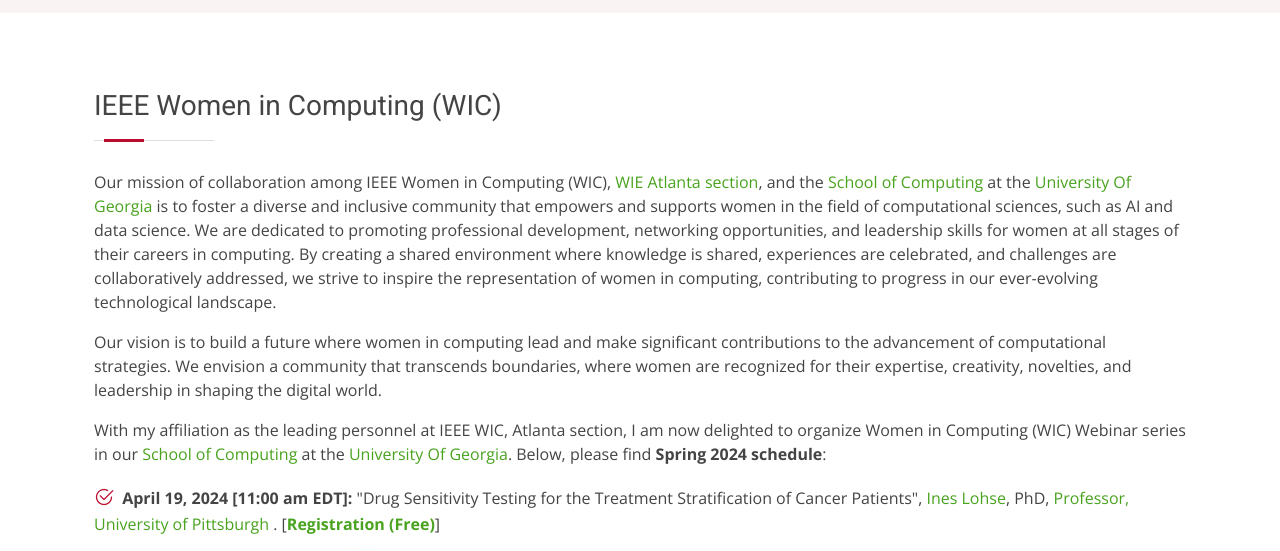
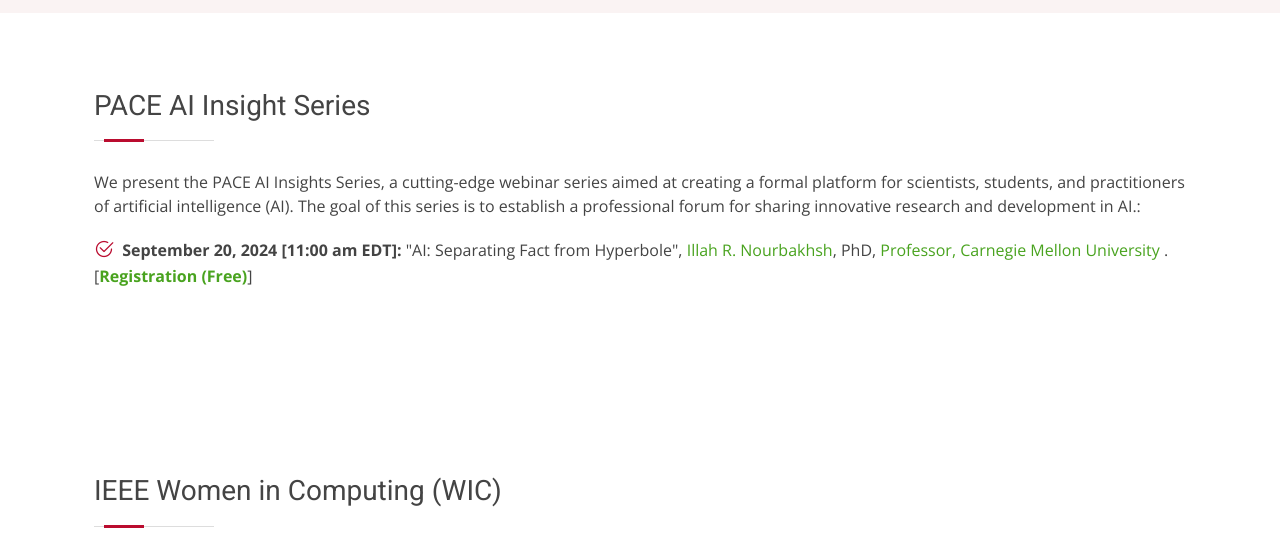
Before and after one commit to amiielab/amiielab.github.io, a plain HTML site: page wic.html in a window 1280 px wide. Shown: the part 196-747 px from the top of the page. Drawn offline with nearby package versions, Linux system fonts and the light colour scheme.

Commit message:
Update wic.html

```diff
--- a/wic.html
+++ b/wic.html
@@ -82,6 +82,37 @@
 
       </div>
     </section><!-- End About Us Section -->
+
+
+
+<!-- ======= About Section ======= -->
+    <section class="about" data-aos="fade-up">
+      <div class="container">
+
+        <div class="row">
+          <div class="col-lg-12 p-4 mt-3 pt-lg-0">
+
+		<div class="section-title pb-2">
+
+	          <h2>PACE AI Insight Series</h2>
+		  </div>
+
+		  <p>We present the PACE AI Insights Series, a cutting-edge webinar series aimed at creating a formal platform for scientists, students, and practitioners of artificial intelligence (AI). The goal of this series is to establish a professional forum for sharing innovative research and development in AI.</strong>:</p>
+	          <ul>
+
+		<li><i class="bi bi-check2-circle"></i> <strong>September 20, 2024 [11:00 am EDT]:</strong> "AI: Separating Fact from Hyperbole", <a href="" target="_blank">Illah R. Nourbakhsh</a>, PhD, <a href="" target="_blank"> Professor, Carnegie Mellon University </a>. [<a href="https://pace.zoom.us/meeting/register/tJArfu2qpz8tHtNhpjVXR6IpEAN-gXSB7EtH" target="_blank"><strong>Registration (Free)</strong></a>]</li></li>
+				<div class="col-lg-6">
+            <!--<img src="assets/img/WIC_Atlanta_AMIEE_Webinar_April19_Flyer_Final.jpg" class="img-fluid" alt="">-->
+          </div>
+
+
+			  </ul>
+
+
+	 </div>
+	 </div>
+      </div>
+    </section><!-- End About Section -->
 
     <!-- ======= About Section ======= -->
     <section class="about" data-aos="fade-up">
```
